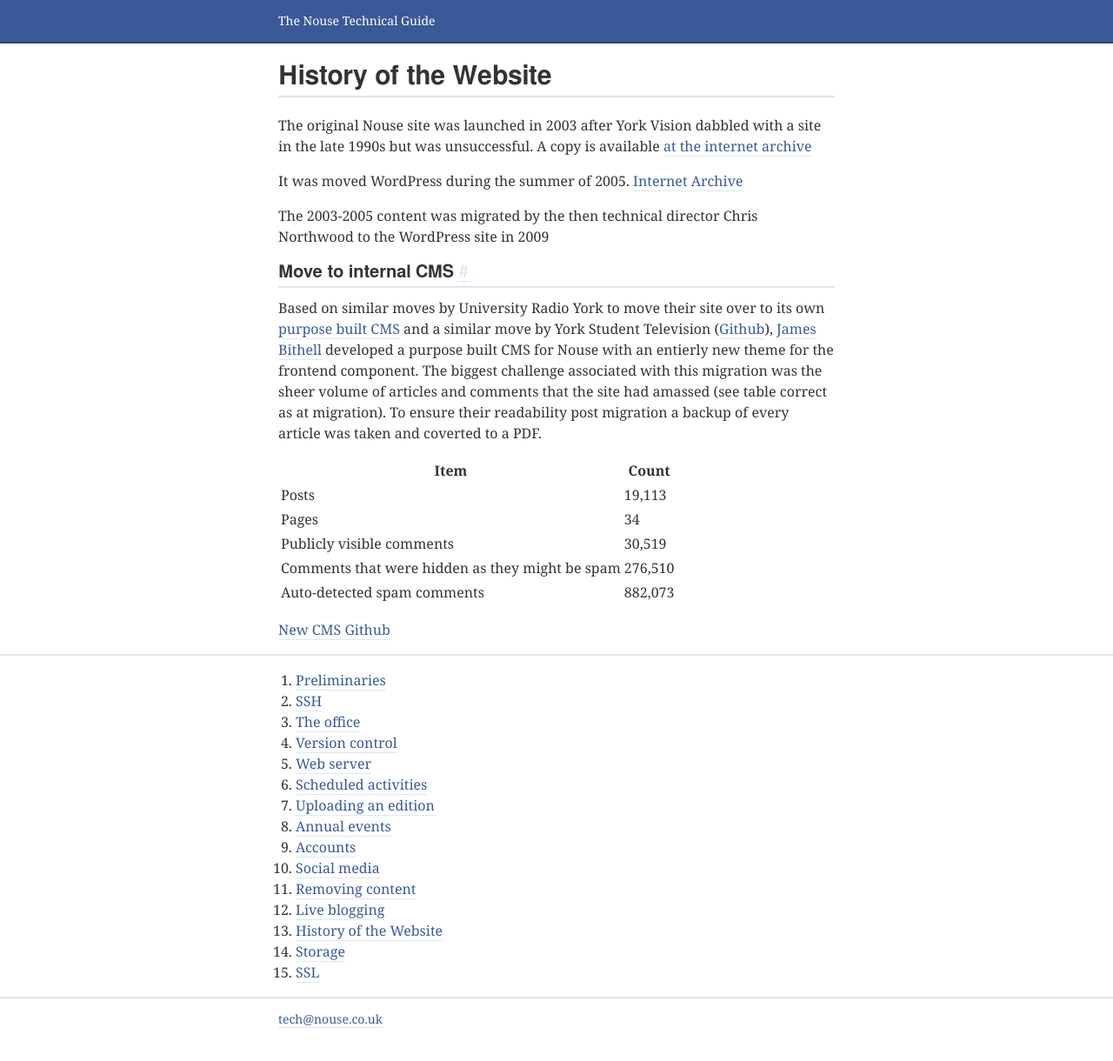
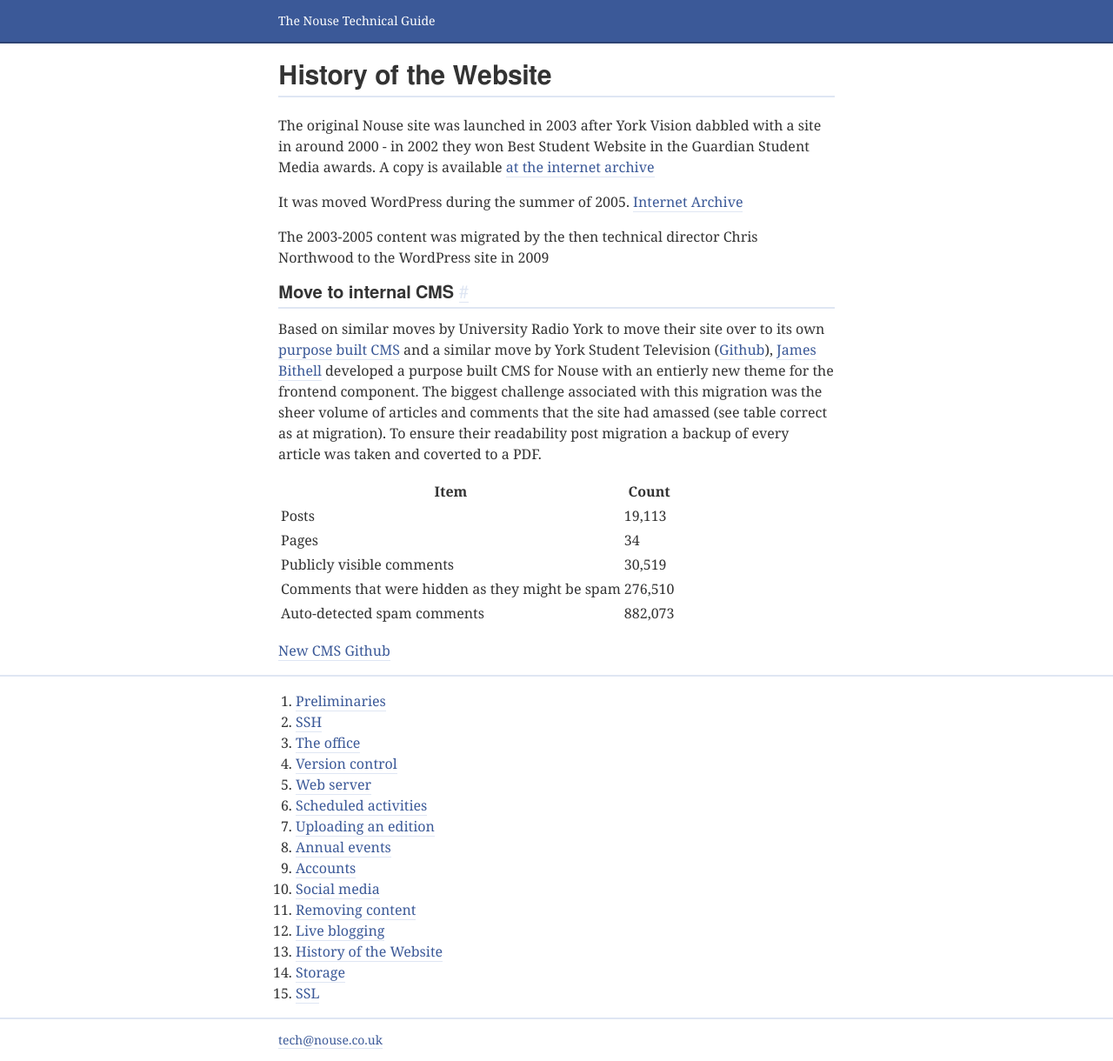
Before and after one commit to yorknouse/docs, a Jekyll site: the page built from pages/11-history.md, in a window 1280 px wide. Shown: the whole page at 87% size. Built offline with Jekyll 4.4.1, drawn with Linux system fonts in a browser that asks for light colours; before the commit the page ends 1196 px from its top, so only the background shows below that.

Commit message:
Improve history

```diff
--- a/pages/11-history.md
+++ b/pages/11-history.md
@@ -3,7 +3,7 @@ title: History of the Website
 layout: page
 ---
 
-The original Nouse site was launched in 2003 after York Vision dabbled with a site in the late 1990s but was unsuccessful. A copy is available [at the internet archive](https://web.archive.org/web/20031128104148/http://www.nouse.co.uk:80/)
+The original Nouse site was launched in 2003 after York Vision dabbled with a site in around 2000 - in 2002 they won Best Student Website in the Guardian Student Media awards. A copy is available [at the internet archive](https://web.archive.org/web/20031128104148/http://www.nouse.co.uk:80/)
 
 It was moved WordPress during the summer of 2005. [Internet Archive](https://web.archive.org/web/20051124022528/http://www.nouse.co.uk:80/)
 
```
